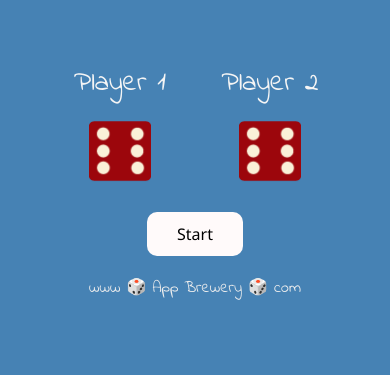
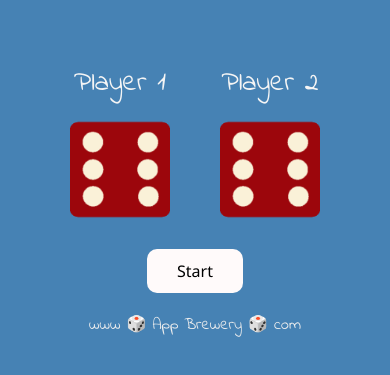
Before and after one commit to zoetlam/Dicee-Challenge, a plain HTML site: page index.html in a window 390 px wide. Shown: the part 207-582 px from the top of the page. Drawn offline with nearby package versions, Linux system fonts and the light colour scheme; a web font is replaced by a local one.

Commit message:
Add files via upload

```diff
--- a/css/styles.css
+++ b/css/styles.css
@@ -70,7 +70,4 @@ footer {
         width: 40%;
         padding: 10px;
     }
-    .player img{
-        width: 50%;
-    }
 }
```
